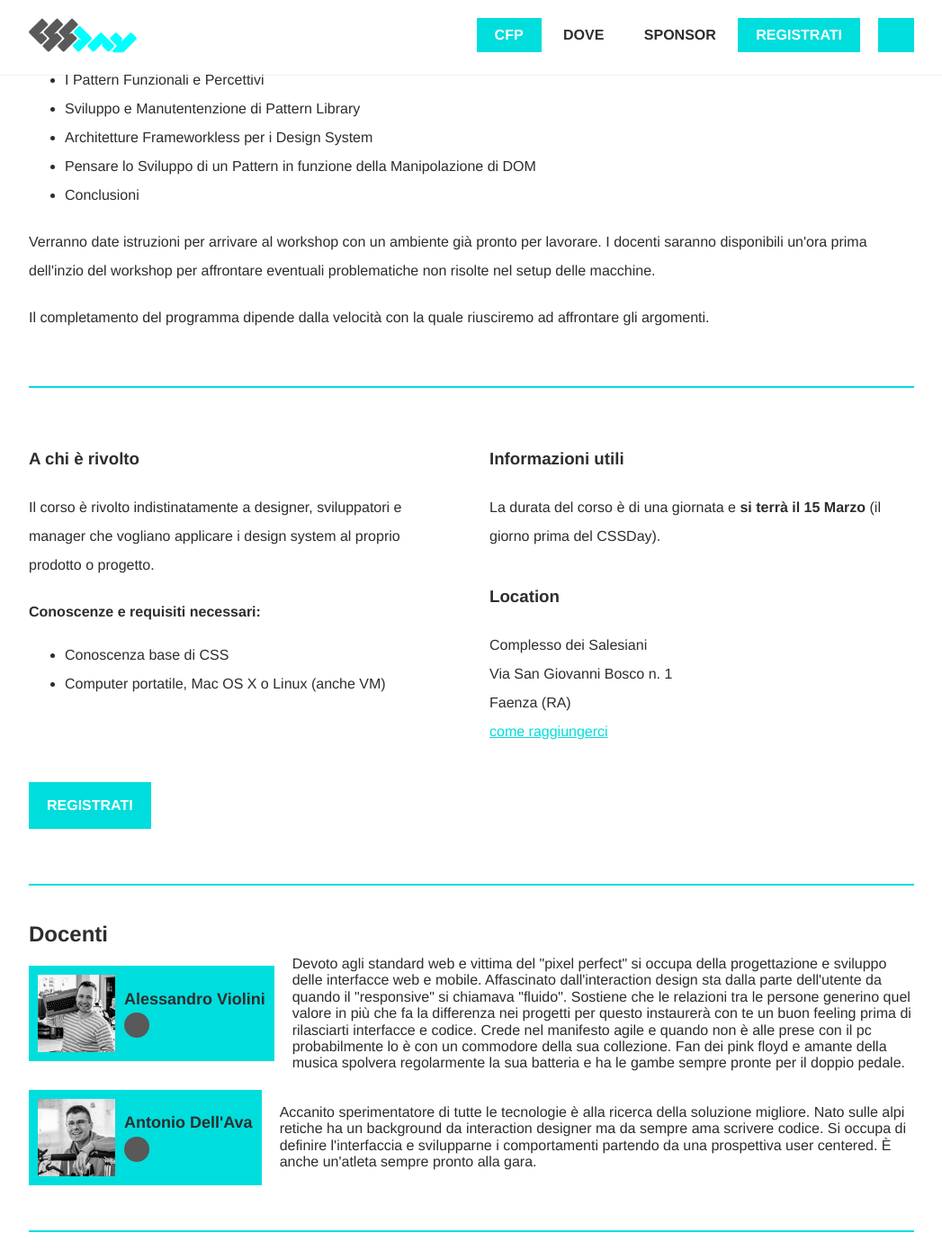
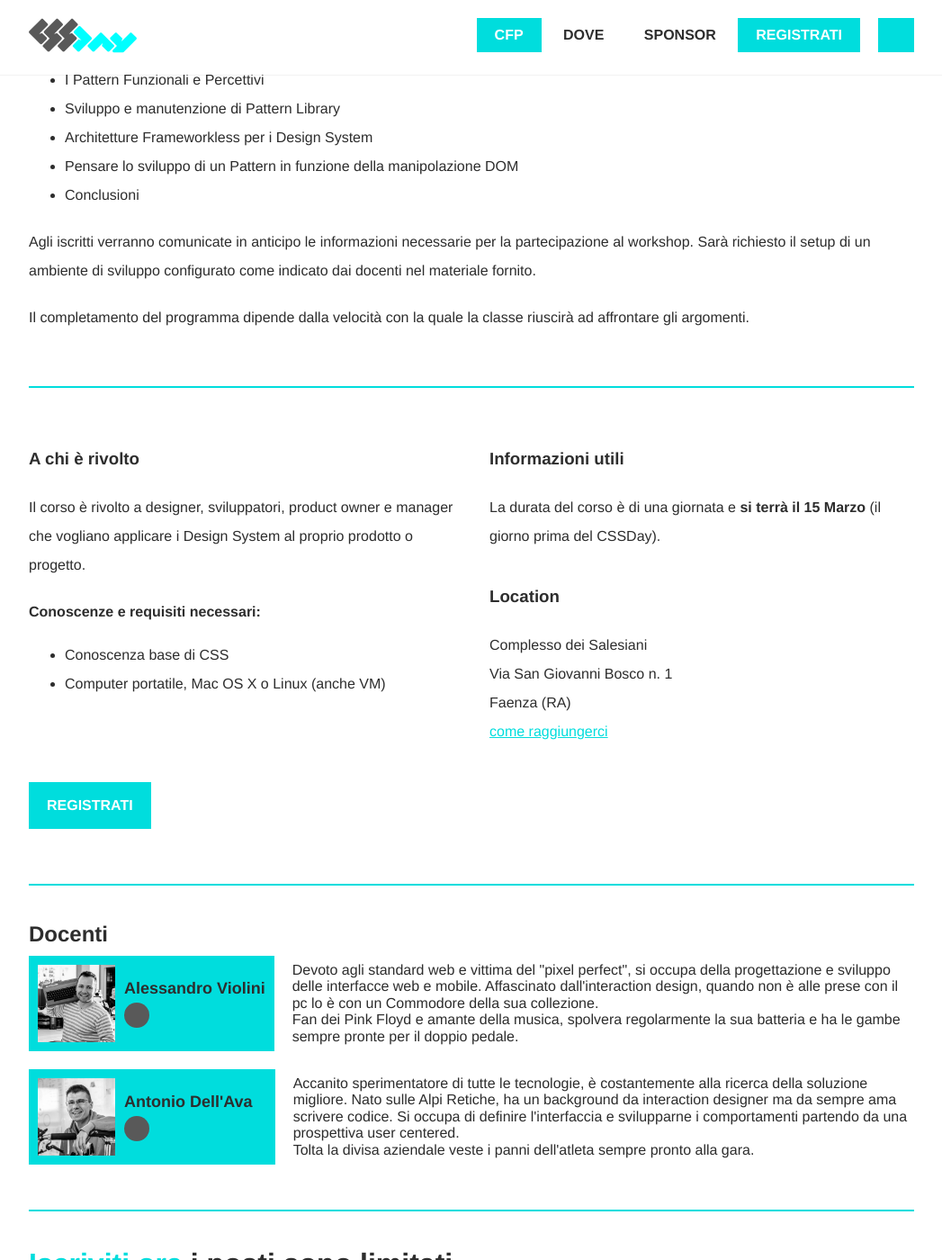
Before and after one commit to giuliatosato/2019.cssday.it, a Jekyll site: the page built from workshop.html, in a window 1280 px wide and 1400 px high, scrolled down 1090 px. Shown: the whole window at 90% size, without its empty margins (116-1163 px from the left). Built offline with Jekyll 4.4.1, drawn with Linux system fonts in a browser that asks for light colours; some web fonts are replaced; some of the changed text lies outside the part shown.

Commit message:
improve the workshop description

```diff
--- a/workshop.html
+++ b/workshop.html
@@ -30,15 +30,13 @@
 
     <div class="row row--2">
         <p class="row__column">
-            I design system sono uno dei temi caldi del momento, il workshop tratterà di come svilupparli nel team e applicarli nei nostri progetti con un approccio frameworkless. La giornata avrà come focus principale le applicazioni web.
+            I Design System uniscono i team attorno ad un linguaggio visivo e funzionale comune. Il workshop ti insegnerà come svilupparli in team e applicarli nei tuoi progetti, con un approccio <i>frameworkless</i>.
         </p>
         <p class="row__column">
-            Durante il workshop i partecipanti si divideranno in team e svilupperanno un vero e proprio progetto che li porterà ad affrontare non solo i temi tecnici, ma anche quelli culturali e progettuali insiti nei design system.
+            Durante il workshop i partecipanti si divideranno in team e svilupperanno una vera e propria applicazione web, che li porterà ad affrontare non solo i temi tecnici ma anche quelli culturali e progettuali insiti nei Design System.
         </p>
     </div>
-
     <h2 class="row__title">Programma</h2>
-
     <div class="row row--1">
         <div class="row__column">
             <p class="row__text">
@@ -46,18 +44,19 @@
                     <li>Perché un Design System</li>
                     <li>I Design Pattern</li>
                     <li>I Pattern Funzionali e Percettivi</li>
-                    <li>Sviluppo e Manutentenzione di Pattern Library</li>
+                    <li>Sviluppo e manutenzione di Pattern Library</li>
                     <li>Architetture Frameworkless per i Design System</li>
-                    <li>Pensare lo Sviluppo di un Pattern in funzione della Manipolazione di DOM</li>
+                    <li>Pensare lo sviluppo di un Pattern in funzione della manipolazione DOM</li>
                     <li>Conclusioni</li>
                 </ul>
             </p>
 
             <p class="row__text">
-                Verranno date istruzioni per arrivare al workshop con un ambiente già pronto per lavorare. I docenti saranno disponibili un'ora prima dell'inzio del workshop per affrontare eventuali problematiche non risolte nel setup delle macchine.<br>
+                Agli iscritti verranno comunicate in anticipo le informazioni necessarie per la partecipazione al workshop.
+                Sarà richiesto il setup di un ambiente di sviluppo configurato come indicato dai docenti nel materiale fornito.<br>
             </p>
             <p class="row__text">
-                Il completamento del programma dipende dalla velocità con la quale riusciremo ad affrontare gli argomenti.<br>
+                Il completamento del programma dipende dalla velocità con la quale la classe riuscirà ad affrontare gli argomenti.<br>
             </p>
         </div>
 
@@ -69,7 +68,7 @@
         <div class="row__column">
             <h3 class="column__title">A chi è rivolto</h3>
             <p class="row__text">
-                Il corso è rivolto indistinatamente a designer, sviluppatori e manager che vogliano applicare i design system al proprio prodotto o progetto.
+                Il corso è rivolto a designer, sviluppatori, product owner e manager che vogliano applicare i Design System al proprio prodotto o progetto.
             </p>
             <p class="row__text">
                 <b>Conoscenze e requisiti necessari:</b>
@@ -118,11 +117,10 @@
             </div>
         </div>
         <p class="flex-row__column">
-            Devoto agli standard web e vittima del "pixel perfect" si occupa della progettazione e sviluppo delle interfacce web e mobile.
-            Affascinato dall'interaction design sta dalla parte dell'utente da quando il "responsive" si chiamava "fluido".
-            Sostiene che le relazioni tra le persone generino quel valore in più che fa la differenza nei progetti per questo instaurerà con te un buon feeling prima di rilasciarti interfacce e codice.
-            Crede nel manifesto agile e quando non è alle prese con il pc probabilmente lo è con un commodore della sua collezione.
-            Fan dei pink floyd e amante della musica spolvera regolarmente la sua batteria e ha le gambe sempre pronte per il doppio pedale.
+            Devoto agli standard web e vittima del "pixel perfect", si occupa della progettazione e sviluppo delle interfacce web e mobile.
+            Affascinato dall'interaction design, quando non è alle prese con il pc lo è con un Commodore della sua collezione.
+            <br/>
+            Fan dei Pink Floyd e amante della musica, spolvera regolarmente la sua batteria e ha le gambe sempre pronte per il doppio pedale.
         </p>
     </div>
     <div class="flex-row">
@@ -130,7 +128,7 @@
             <div class="workshop-teacher">
                 <img class="workshop-teacher__avatar" src="/img/cssday/workshop/antonio-dell-ava.jpg">
                 <div class="workshop-teacher__infos">
-                    <div class="workshop-teacher__name">Antonio Dell'Ava</div>
+                    <div class="workshop-teacher__name">Antonio Dell'Ava&nbsp;&nbsp;&nbsp;</div>
                     <div class="workshop-teacher__social">
                         <a href="https://twitter.com/creativecaos" class="social social--small icon-twitter"></a>
                     </div>
@@ -138,10 +136,11 @@
             </div>
         </div>
         <p class="flex-row__column">
-            Accanito sperimentatore di tutte le tecnologie è alla ricerca della soluzione migliore.
-            Nato sulle alpi retiche ha un background da interaction designer ma da sempre ama scrivere codice.
+            Accanito sperimentatore di tutte le tecnologie, è costantemente alla ricerca della soluzione migliore.
+            Nato sulle Alpi Retiche, ha un background da interaction designer ma da sempre ama scrivere codice.
             Si occupa di definire l'interfaccia e svilupparne i comportamenti partendo da una prospettiva user centered.
-            È anche un'atleta sempre pronto alla gara.
+            <br/>
+            Tolta la divisa aziendale veste i panni dell'atleta sempre pronto alla gara.
         </p>
     </div>
 
```
